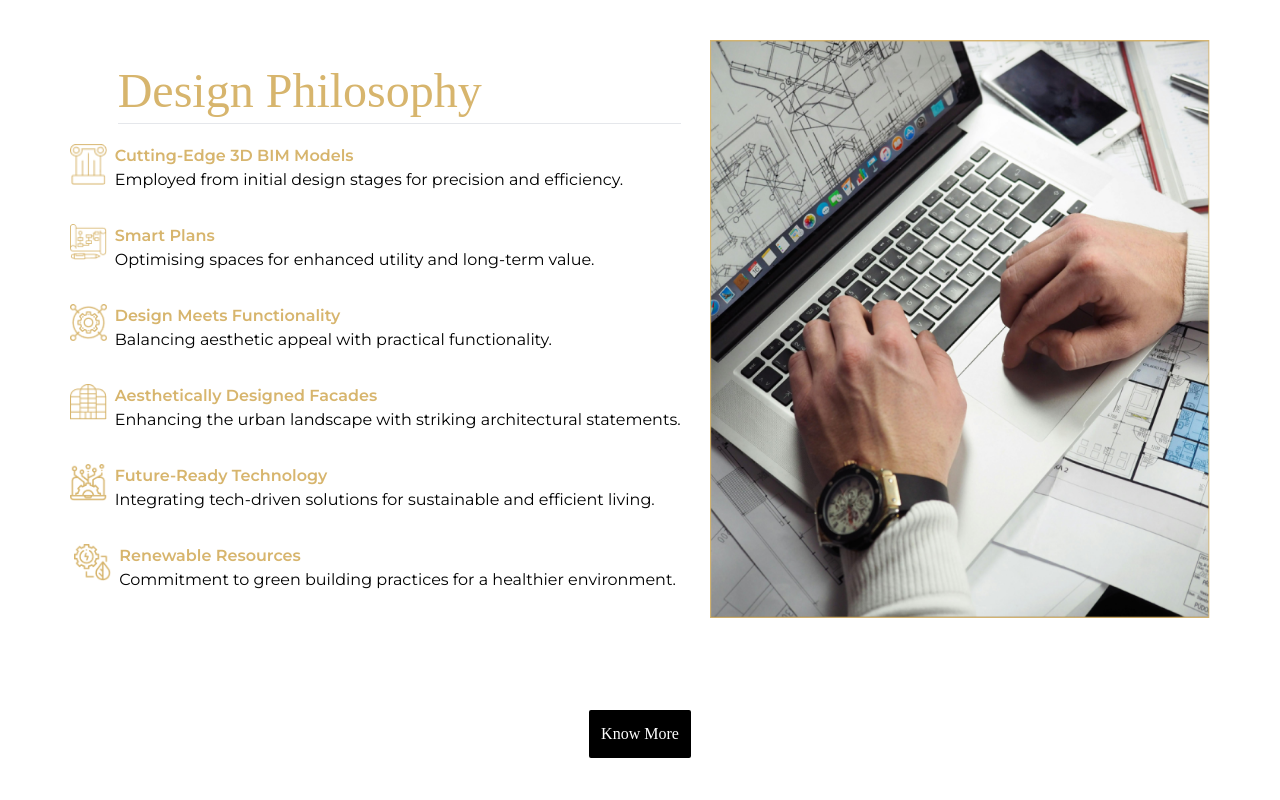
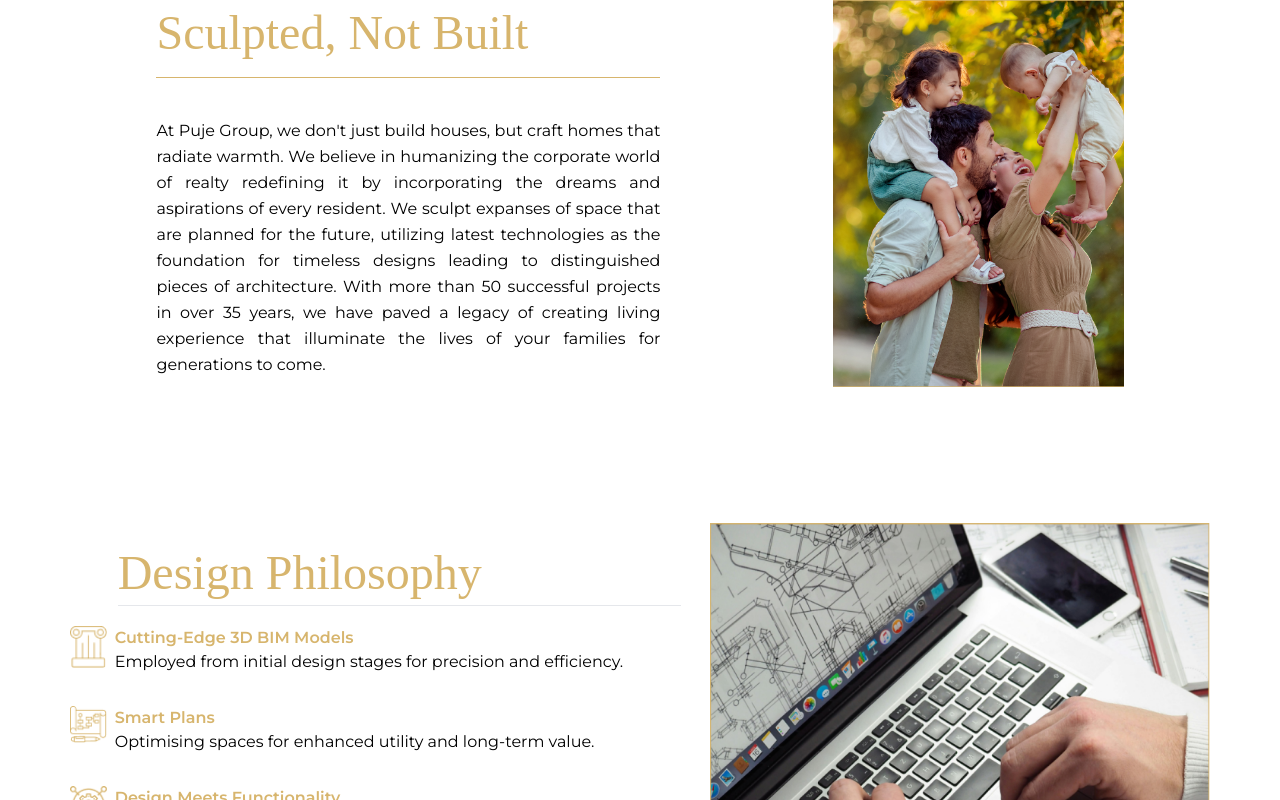
Before and after one commit to ShubhMehrotra19/Puje_website, a Next.js app: page /page2 in a window 1280 px wide. Shown: the top 800 px of the page. Built offline with nearby package versions, Linux system fonts and the light colour scheme; some icons are missing.

Commit message:
feat: add the sculpted component

```diff
--- a/app/page2/page.tsx
+++ b/app/page2/page.tsx
@@ -9,6 +9,7 @@
 import DesignPhilosophy from "@/components/DesignPhilosophy/DesignPhilosophy";
 import Flagship from "@/components/Flagship/Flagship";
 import Ongoing from "@/components/Ongoing/Ongoing";
+import Combined from "@/components/Combined/Combined";
 
 const GetInTouch = dynamic(() => import("@/components/contact/GetInTouch"), {
   loading: () => <p>A map is loading</p>,
@@ -33,13 +34,14 @@
   }, []);
   return (
     <>
-        <DesignPhilosophy />
-        <Flagship/>
-        <Ongoing/>
-        <div className="w-full">
-          <GetInTouch posix={[19.026353, 72.851802]} />
-        </div>
-        <Footer />
+      <Combined />
+      <DesignPhilosophy />
+      <Flagship />
+      <Ongoing />
+      <div className="w-full">
+        <GetInTouch posix={[19.026353, 72.851802]} />
+      </div>
+      <Footer />
     </>
   );
 }
--- /dev/null
+++ b/components/Combined/Combined.tsx
@@ -0,0 +1,47 @@
+import React from "react";
+import Image from "next/image";
+
+const Combined = () => {
+  return (
+    <div className="w-full mb-24">
+      <div className="px-24">
+        <div className="flex justify-evenly">
+          <div className="flex flex-col gap-5 w-1/2 justify-center pr-10">
+            <div className="">
+              <p className="text-[#D7B56D] text-5xl font-[beaufort]">
+                Sculpted, Not Built
+              </p>
+            </div>
+            <div className="leading-relaxed text-justify max-w-[50ch] flex flex-col gap-10">
+              <hr className="border-t-[1px] border-[#D7B56D]" />
+              <p>
+                At Puje Group, we don't just build houses, but craft homes that
+                radiate warmth. We believe in humanizing the corporate world of
+                realty redefining it by incorporating the dreams and aspirations
+                of every resident. We sculpt expanses of space that are planned
+                for the future, utilizing latest technologies as the foundation
+                for timeless designs leading to distinguished pieces of
+                architecture. With more than 50 successful projects in over 35
+                years, we have paved a legacy of creating living experience that
+                illuminate the lives of your families for generations to come.
+              </p>
+            </div>
+          </div>
+          <div className="w-1/3 flex justify-end">
+            <div className="relative w-4/5 aspect-[3/4]">
+              <Image
+                src="/images/sculpted.png"
+                alt="Sculpted"
+                fill
+                sizes="(max-width: 768px) 80vw, 25vw"
+                style={{ objectFit: "cover" }}
+              />
+            </div>
+          </div>
+        </div>
+      </div>
+    </div>
+  );
+};
+
+export default Combined;
```
Also changed, not shown: public/images/logo_bgless.png (added), public/images/sculpted.png (added).
